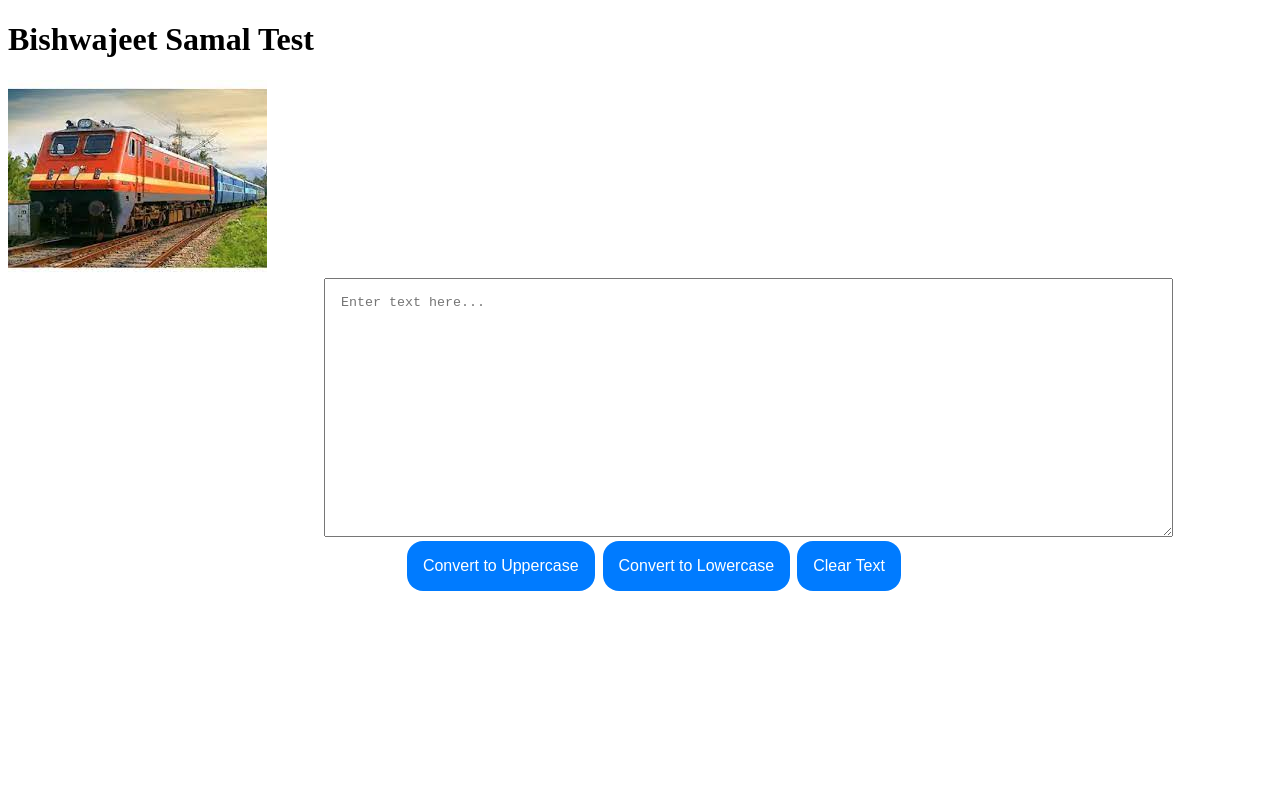
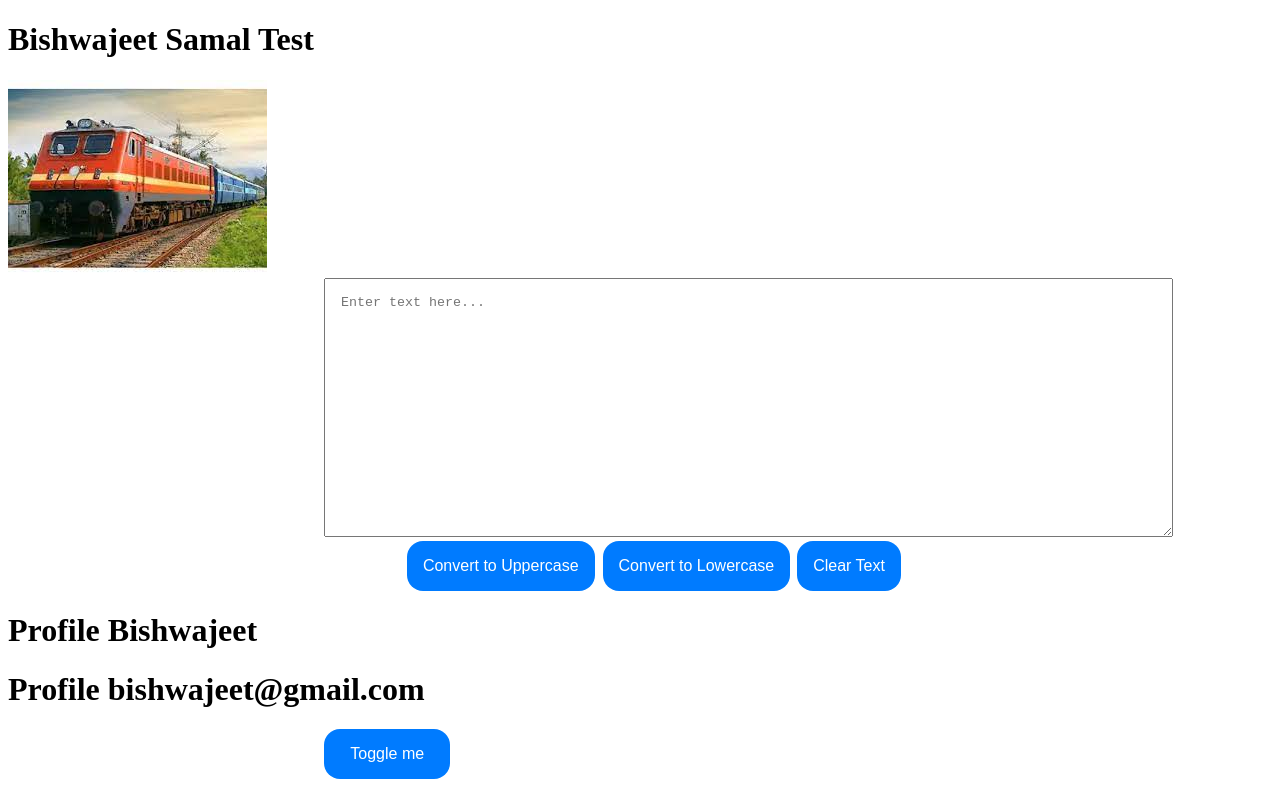
Before and after one commit to BishwajeetSamal/react-tube, a React (Create React App) app: page / in a window 1280 px wide. Built offline with nearby package versions, Linux system fonts and the light colour scheme.

Commit message:
used class component and toggle text hide/show

```diff
--- a/src/App.jsx
+++ b/src/App.jsx
@@ -1,11 +1,13 @@
 import React from "react";
 import Navbar from "./components/Navbar";
 import Edittext from "./components/Edittext";
+import Profile from "./Profile";
 function App() {
   return (
     <>
       <Navbar />
       <Edittext />
+      <Profile />
     </>
   );
 }
--- /dev/null
+++ b/src/Profile.js
@@ -0,0 +1,49 @@
+import React from "react";
+class Profile extends React.Component {
+  constructor() {
+    super();
+    this.state = {
+      name: "Bishwajeet",
+      email: "bishwajeet@gmail.com",
+      show: true,
+    };
+  }
+  updateState() {
+    this.setState({
+      show: !this.state.show,
+    });
+  }
+
+  render() {
+    return (
+      <div>
+        {this.state.show ? (
+          <>
+            <h1>Profile {this.state.name}</h1>
+            <h1>Profile {this.state.email}</h1>
+          </>
+        ) : null}
+        <button
+          style={{
+            marginLeft: "25%",
+            color: "white",
+            backgroundColor: "#007bff",
+            cursor: "pointer",
+            padding: "1rem",
+            fontSize: "1rem",
+            width: "10%",
+            borderStyle: "none",
+            borderRadius: "16px",
+          }}
+          onClick={() => {
+            this.updateState();
+          }}
+        >
+          Toggle me
+        </button>
+      </div>
+    );
+  }
+}
+
+export default Profile;
```
